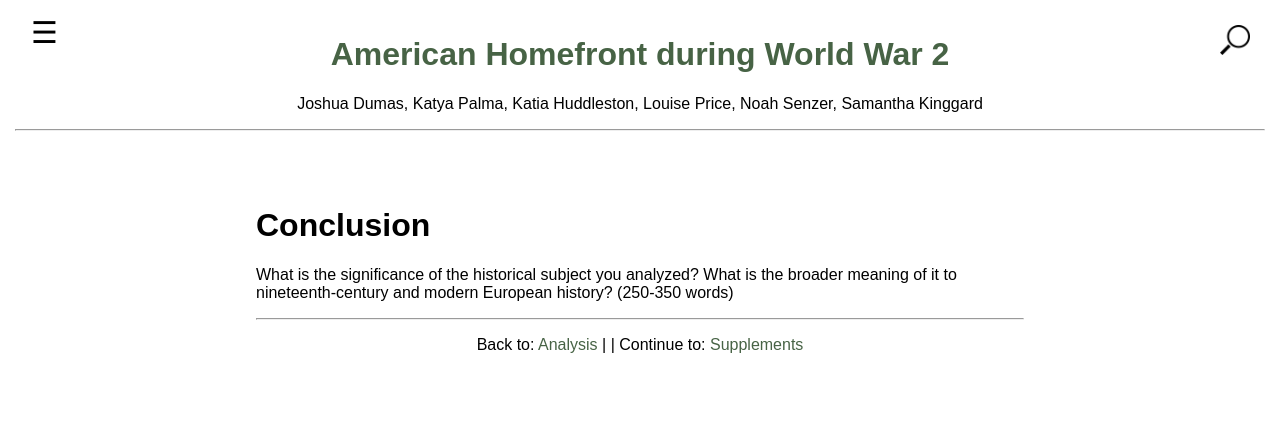
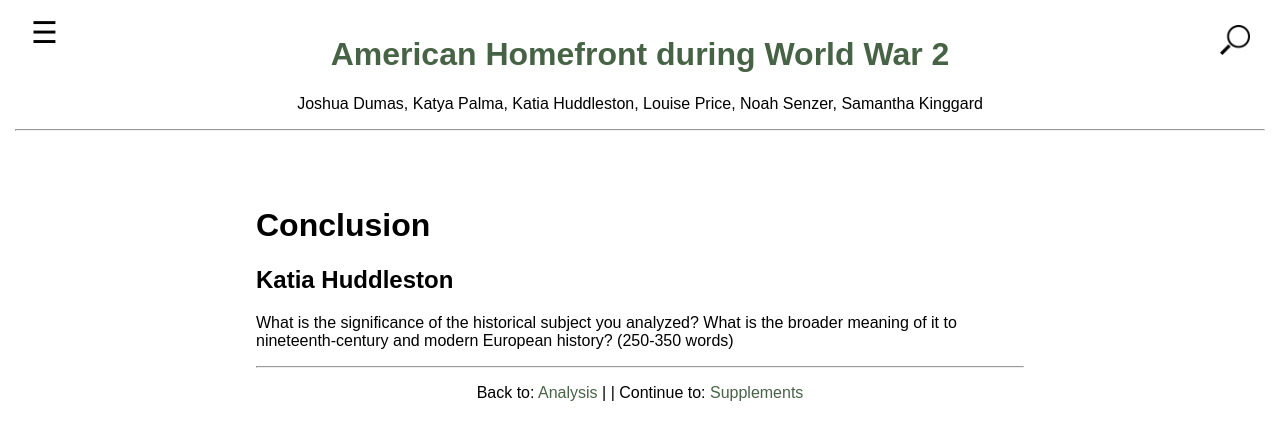
Before and after one commit to Joshuadumas2/Dumas-Joshua-WOH-3931, a Jekyll site: the page built from 003_conclusion.md, in a window 1280 px wide. Shown: the top 440 px of the page. Built offline with Jekyll 4.4.1, drawn with Linux system fonts in a browser that asks for light colours.

Commit message:
Update 003_conclusion.md

```diff
--- a/003_conclusion.md
+++ b/003_conclusion.md
@@ -5,5 +5,6 @@ number: 3
 ---
 
 # Conclusion
+## Katia Huddleston
 
 What is the significance of the historical subject you analyzed? What is the broader meaning of it to nineteenth-century and modern European history? (250-350 words)
```
